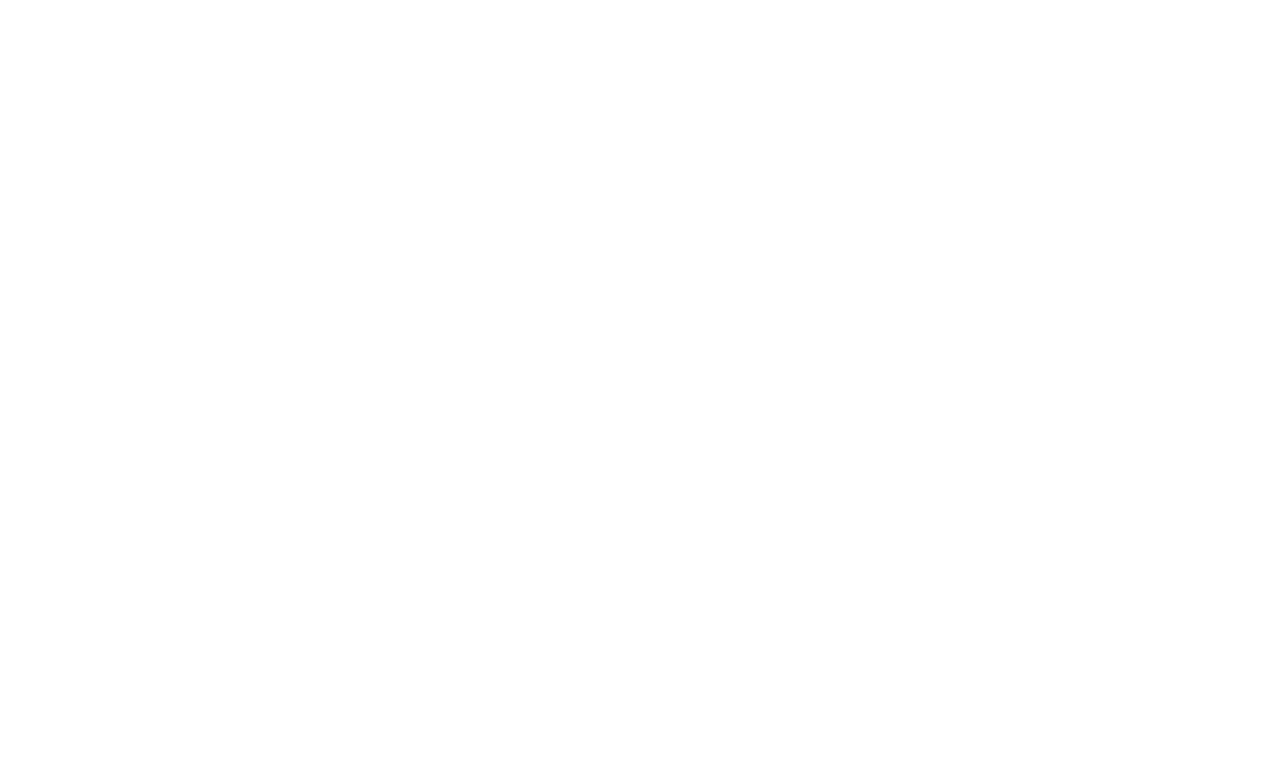
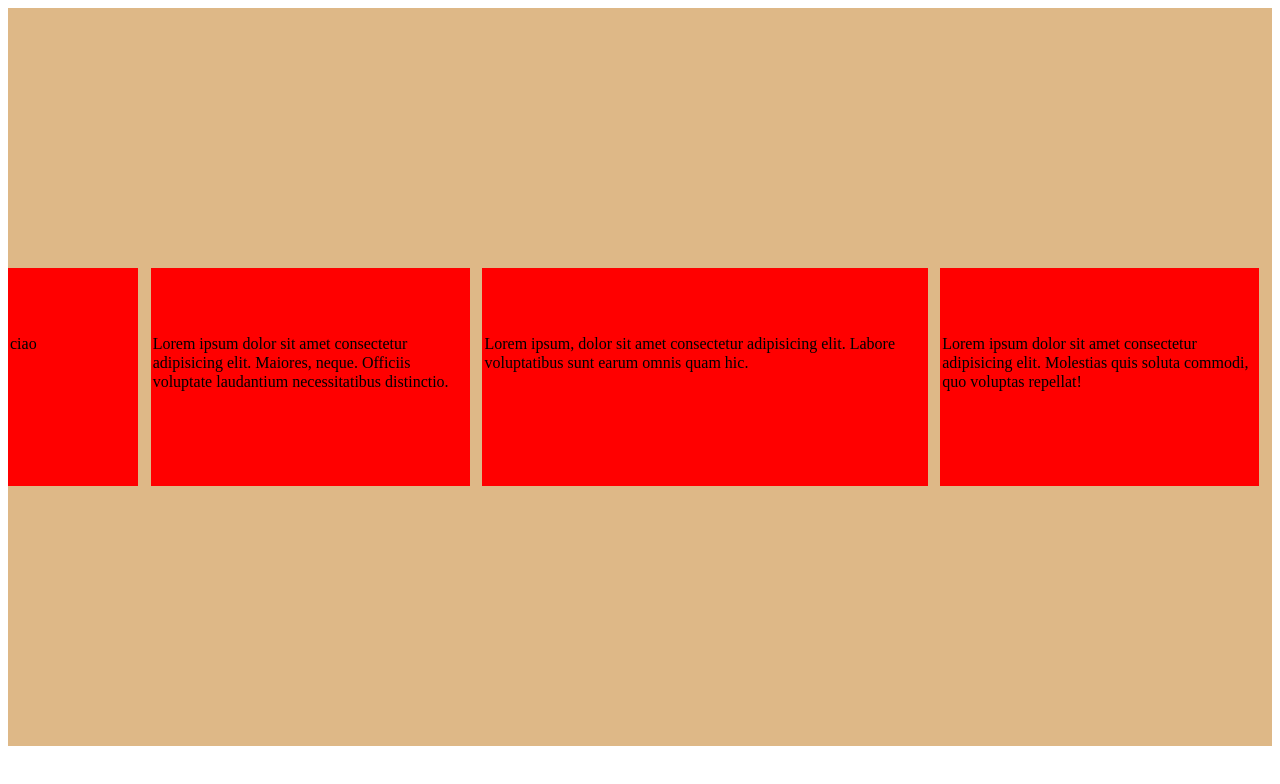
Before and after one commit to mohabrd/petitexo2_css, a plain HTML site: page index.html in a window 1280 px wide. Drawn offline with Linux system fonts and the light colour scheme.

Commit message:
exo fini

```diff
--- a/index.html
+++ b/index.html
@@ -8,9 +8,20 @@
     <title>petit exo 2 css</title>
 </head>
 <body>
-
-
-
-
+    <section>
+    <div class="fond">
+        <div class="rectanglerouge">
+            <span>ciao</span>
+        </div>
+        <div class="rectanglerouge2">
+            <span>Lorem ipsum dolor sit amet consectetur adipisicing elit. Maiores, neque. Officiis voluptate laudantium necessitatibus distinctio.</span>
+        </div>
+        <div class="rectanglerouge3">
+            <span>Lorem ipsum, dolor sit amet consectetur adipisicing elit. Labore voluptatibus sunt earum omnis quam hic.</span>
+        </div>
+        <div class="rectanglerouge4">
+            <span>Lorem ipsum dolor sit amet consectetur adipisicing elit. Molestias quis soluta commodi, quo voluptas repellat!</span>
+        </div>
+    </section>
 </body>
 </html>
--- a/public/css/style.css
+++ b/public/css/style.css
@@ -0,0 +1,60 @@
+.fond {
+    display: flex;
+    align-items: center;
+    width: auto;
+    height: 738px;
+    margin: auto;
+    padding: auto;
+    background-color: burlywood;
+
+}
+
+.rectanglerouge {
+    border: 2px solid red;
+    height: 150px;
+    width: 10%;
+    background-color: red;
+    display: inline-block;
+    margin-right: 1%;
+    padding-top: 5%;
+
+
+}
+.rectanglerouge2 {
+    border: 2px solid red;
+    height: 150px;
+    width: 25%;
+    background-color: red;
+    display: inline-block;
+    margin-right: 1%;
+    padding-top: 5%;
+
+}
+.rectanglerouge3 {
+    border: 2px solid red;
+    height: 150px;
+    width: 35%;
+    background-color: red;
+    display: inline-block;
+    margin-right: 1%;
+    padding-top: 5%;
+
+}
+.rectanglerouge4 {
+    border: 2px solid red;
+    height: 150px;
+    width: 25%;
+    background-color: red;
+    display: inline-block;
+    margin-right: 1%;
+    padding-top: 5%;
+
+
+}
+
+section:nth-child(1) span{
+    vertical-align: middle;
+    text-align: center;
+    color: black;
+    align-items: center;
+}
```
